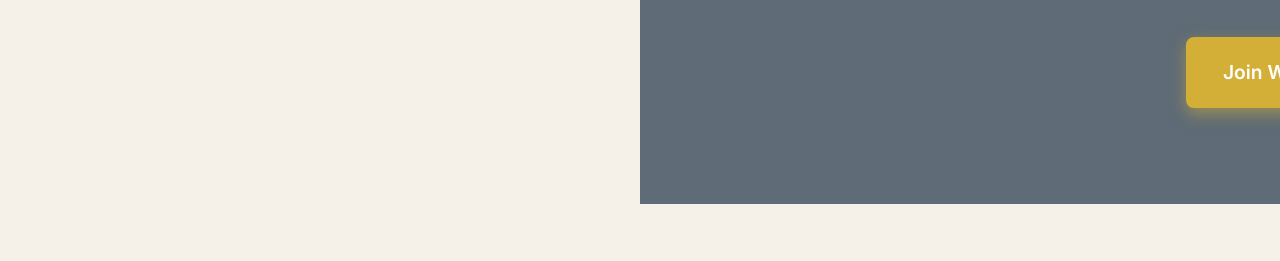
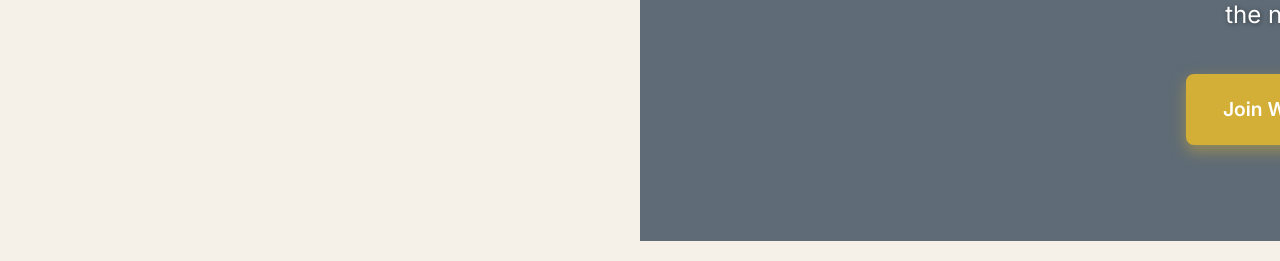
Before and after one commit to Great2008/readstechnet, a website: page index.html in a window 1280 px wide. Shown: the part 319-580 px from the top of the page. Drawn offline with nearby package versions, Linux system fonts and the light colour scheme.

Commit message:
Update style.css

```diff
--- a/css/style.css
+++ b/css/style.css
@@ -288,10 +288,10 @@ main.home {
     justify-content: center;
     align-items: center;
     text-align: center;
-    padding: 6rem 20px;
-    min-height: 45vh;
+    padding: 8rem 20px 6rem 20px;   /* NEW - more top padding */
+    min-height: 50vh;                /* NEW - taller banner */
     margin-bottom: 4rem;
-    overflow: hidden;
+    overflow: visible;               /* NEW - prevents clipping */
     background:
         linear-gradient(var(--hero-overlay-color), var(--hero-overlay-color)),
         url('../assets/hero-bg.jpg') no-repeat center center / cover;
@@ -307,8 +307,10 @@ main.home {
 .coming-soon-banner h3 {
     font-size: 3rem;
     margin-bottom: 1rem;
+    margin-top: 0;                  /* NEW - no extra top margin */
+    padding-top: 0;                 /* NEW - no extra top padding */
     color: var(--hero-text-color);
-    line-height: 1.2;
+    line-height: 1.3;               /* NEW - better spacing */
     text-shadow: 0 0 15px var(--text-glow-color), 0 0 25px var(--text-glow-color);
 }
 
```
